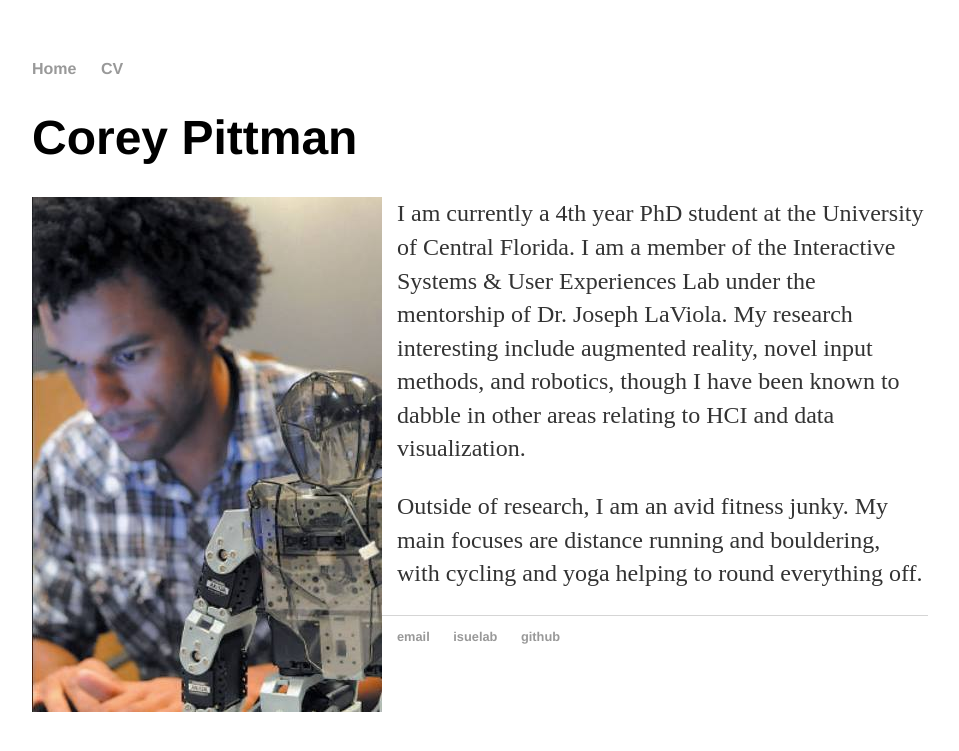
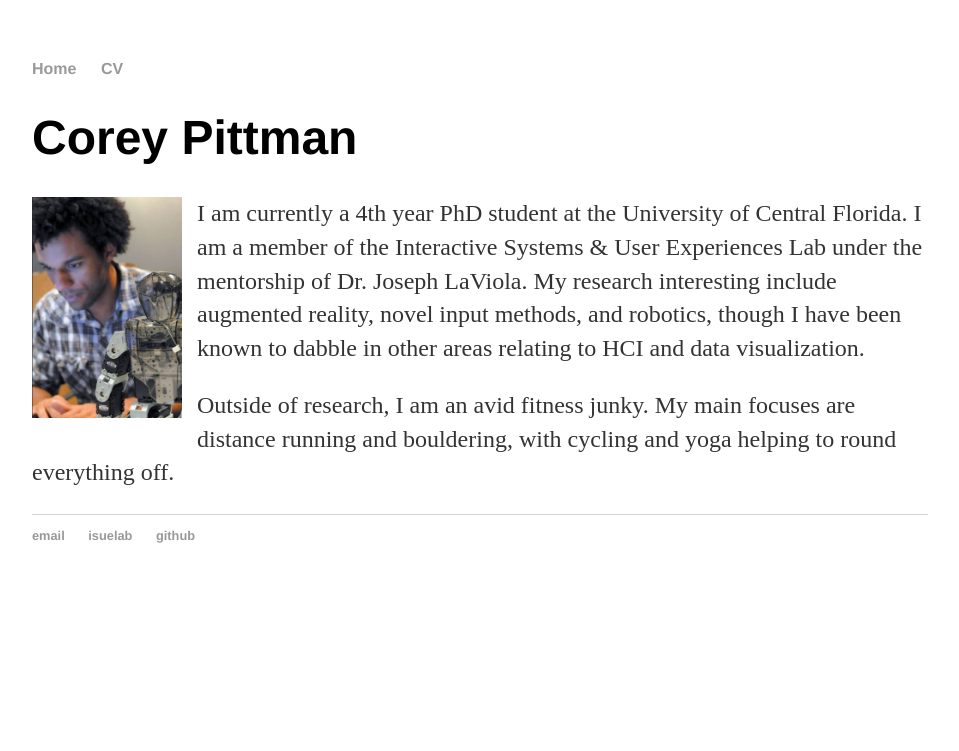
Before and after one commit to crpittman/crpittman.github.io, a Jekyll site: the page built from index.html, in a window 1280 px wide. Shown: the top 751 px of the page, without its empty margins (160-1119 px from the left). Built offline with Jekyll 4.4.1, drawn with Linux system fonts in a browser that asks for light colours.

Commit message:
Update index.html

```diff
--- a/index.html
+++ b/index.html
@@ -4,7 +4,7 @@ title: Corey Pittman
 ---
 <div class="blurb">
 <h1>Corey Pittman</h1>
-	<img src="/images/me.jpg" alt="Me and a Bioloid." style="width: 100; padding-bottom:15px; padding-right:15px;" align="left">
+	<img src="/images/me.jpg" alt="Me and a Bioloid." style="width: 150px; padding-bottom:15px; padding-right:15px;" align="left">
 	<p>I am currently a 4th year PhD student at the University of Central Florida. I am a member of the Interactive Systems
 	& User Experiences Lab under the mentorship of Dr. Joseph LaViola. My research interesting include augmented reality,
 	novel input methods, and robotics, though I have been known to dabble in other areas relating to HCI and data visualization.</p>
```
